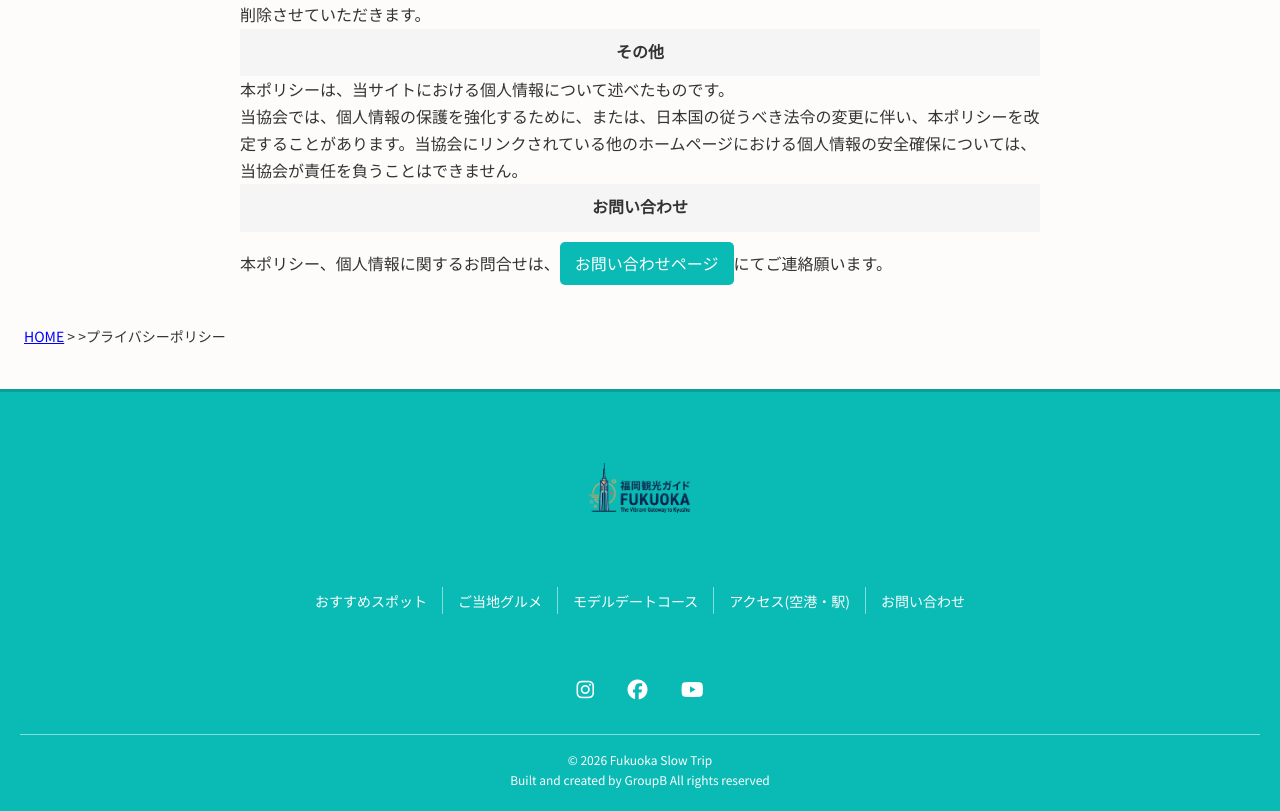
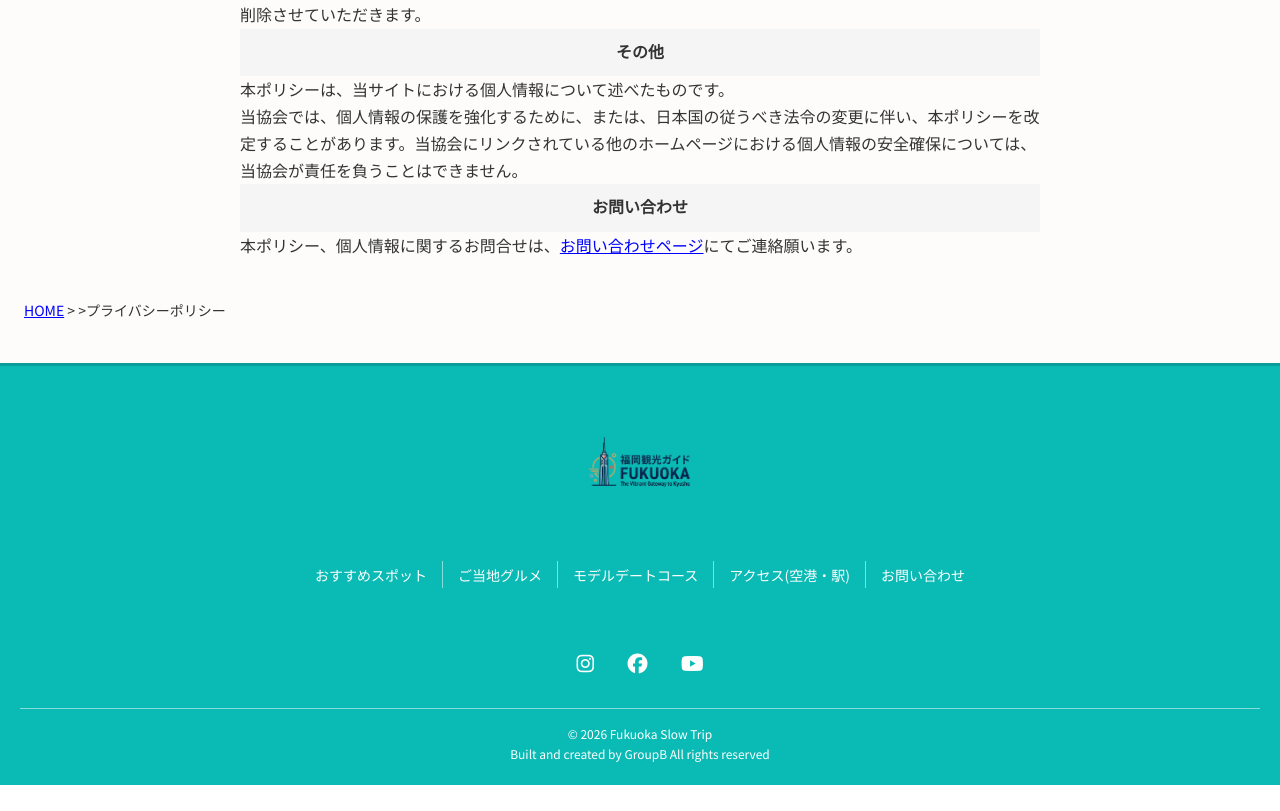
Before and after one commit to pythonyasu0706-cpu/kankou_project, a Flask app: page /privacy in a window 1280 px wide. Shown: the part 1449-2260 px from the top of the page. After the commit the page ends 2234 px from the top, so only its background shows below. Run offline with Flask 3, Linux system fonts and the light colour scheme; some libraries are stand-ins or nearby versions.

Commit message:
default[]

```diff
--- a/static/css/pages/contact.css
+++ b/static/css/pages/contact.css
@@ -36,7 +36,9 @@
 }
 
 .pankz a,
-.box01 a {
+.box01 a,
+.box02 a,
+.box03 a{
     background: none;
     padding: 0;
     border: none;
@@ -447,7 +449,6 @@ input[type="hidden"] {
     h3 {
         font-size: 16px;
     }
-}
 
 @media screen and (max-width: 768px) {
 
```
Also changed, not shown: templates/contact/confirm.html (+5 -3 lines), templates/contact/result.html (+5 -3 lines).
